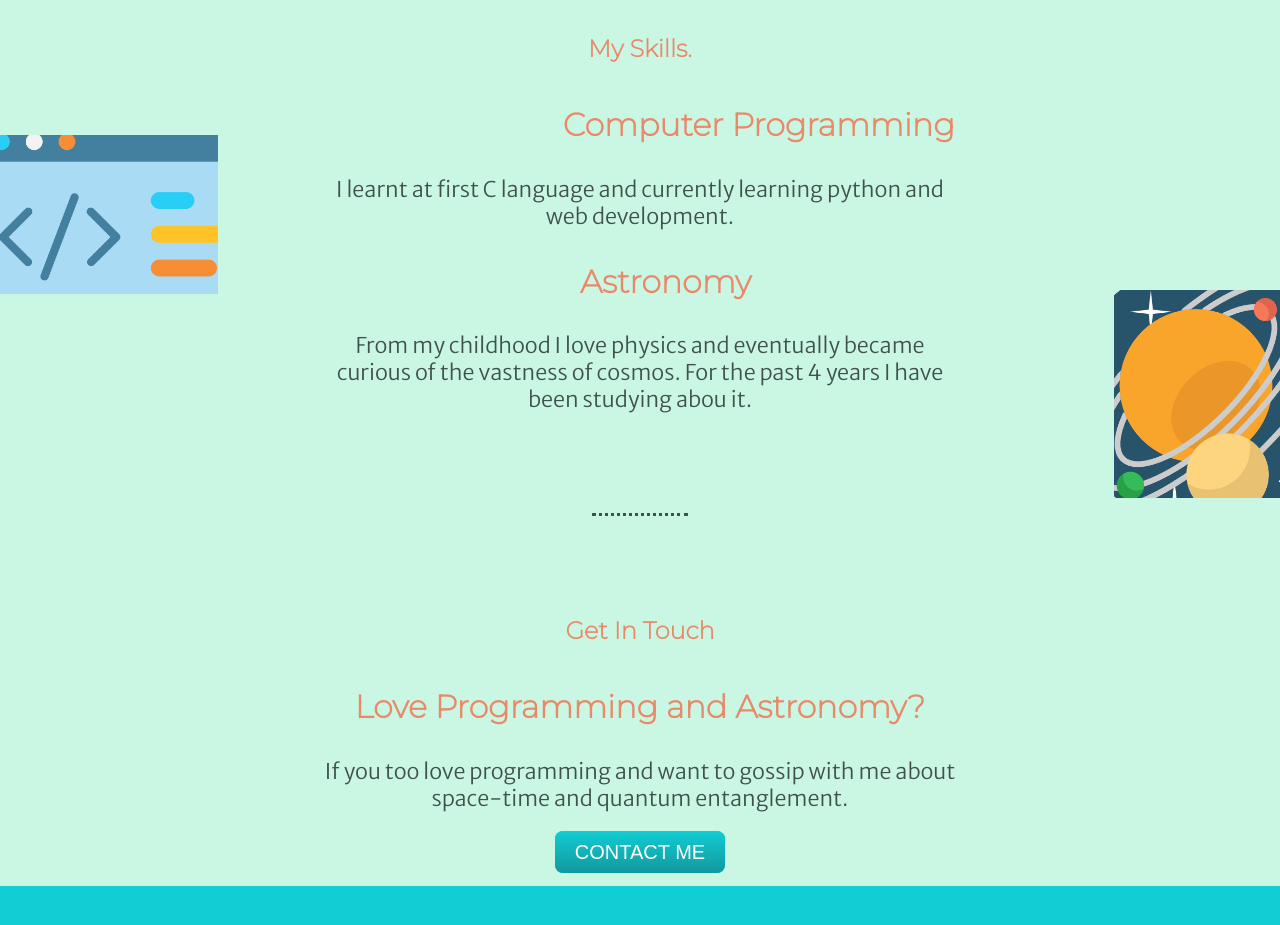
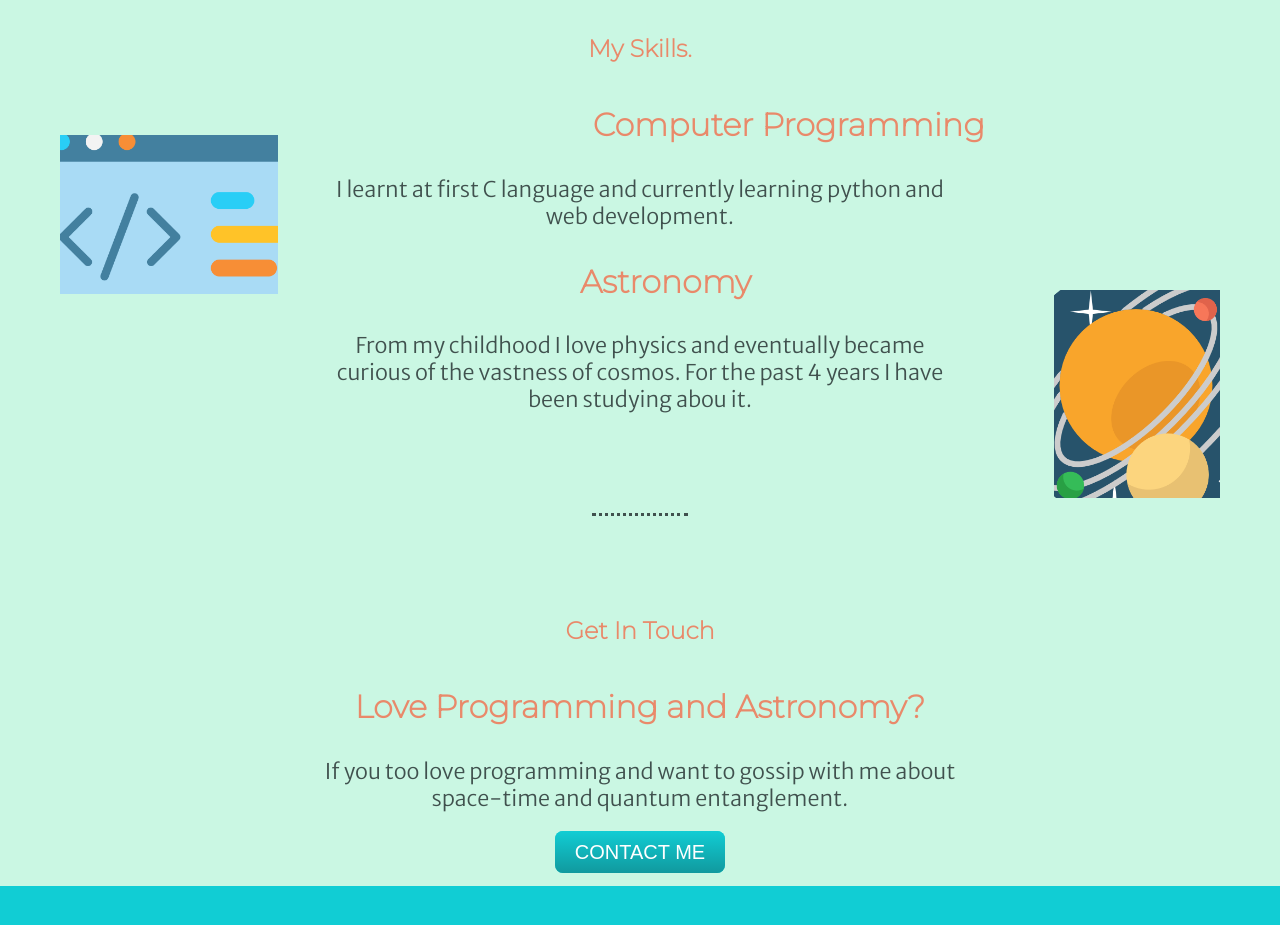
Before and after one commit to atandra2000/My_Site, a plain HTML site: page index.html in a window 1280 px wide. Shown: the part 1240-2165 px from the top of the page. Drawn offline with Linux system fonts and the light colour scheme.

Commit message:
Update styles.css

```diff
--- a/styles.css
+++ b/styles.css
@@ -77,6 +77,7 @@ h3 {
   float: left;
   margin-right: 20px;
   margin-top: 30px;
+  padding-left: 60px;
 }
 
 .astro {
@@ -85,6 +86,7 @@ h3 {
   float: right;
   margin-left: 20px;
   margin-top: 60px;
+  padding-right: 60px;
 }
 
 p {
```
